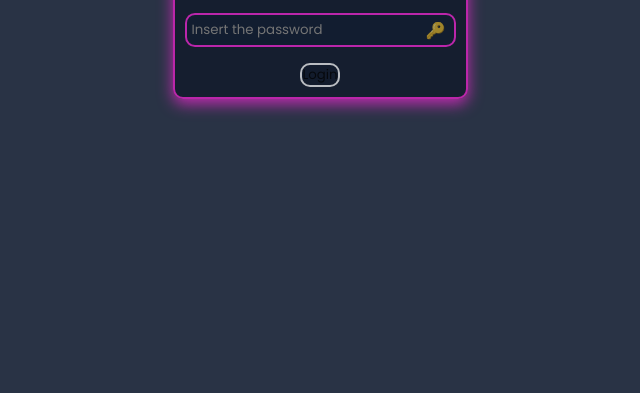
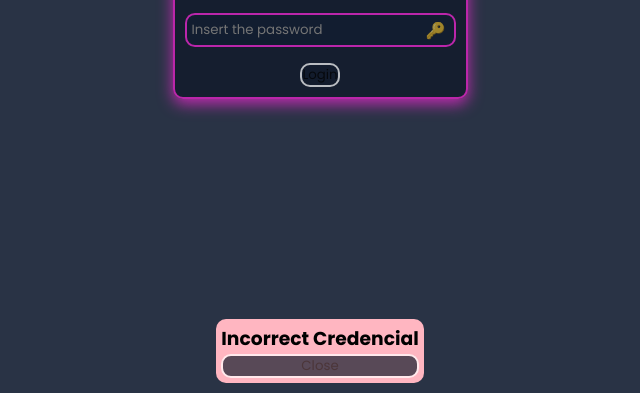
Before and after one commit to marafigagdansk/localMarketing, a plain HTML site: page Login/index.html in a window 1280 px wide. Shown: the part 407-800 px from the top of the page, without its empty margins (320-960 px from the left). Drawn offline with nearby package versions, Linux system fonts and the light colour scheme.

Commit message:
last 12/03

```diff
--- a/Login/back.js
+++ b/Login/back.js
@@ -19,9 +19,9 @@ function login() {
 }
 
 function closeError() {
-        document.getElementById("error-mordal").style.display = "none";
-        document.getElementById("user").style.boreder = "2px solid rgba(235, 41, 206, 0.781)";
-        document.getElementById("password").style.border = "2px solid rgba(235, 41, 206, 0.781)";
+    document.getElementById("error-mordal").style.display = "none";
+    document.getElementById("user").style.boreder = "2px solid rgba(235, 41, 206, 0.781)";
+    document.getElementById("password").style.border = "2px solid rgba(235, 41, 206, 0.781)";
 }
 
 function showPassword() {
--- a/Login/styles.css
+++ b/Login/styles.css
@@ -53,7 +53,15 @@ input:focus {
 }
 
 .error-div {
-    display: none;
+    position: absolute;
+    bottom: 10px;
+    width: auto;
+    padding: 5px;
+    background-color: lightpink;
+    border-radius: 10px;
+    display: flex;
+    flex-direction: column;
+    gap: 1px;
 }
 
 button{
```
